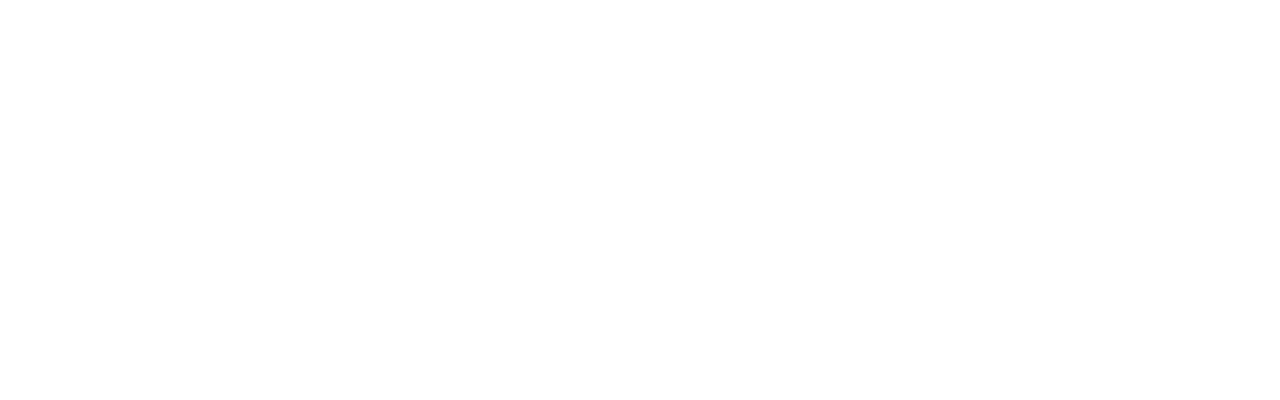
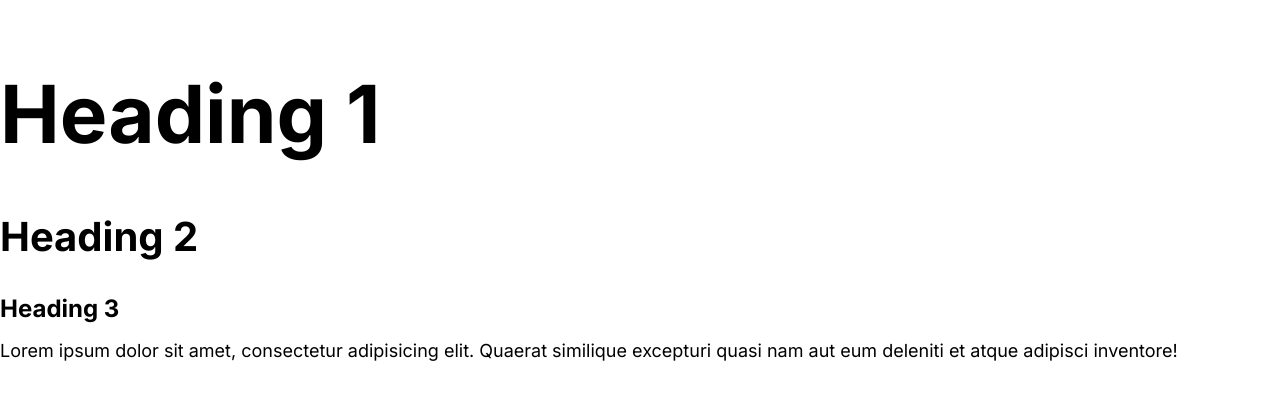
Before and after one commit to Cipherweave/HTML-CSS-Practice, a plain HTML site: page HTML4/HomePage.html in a window 1280 px wide. Drawn offline with Linux system fonts and the light colour scheme.

Commit message:
Define styles for fonts

```diff
--- a/CSS4/Styles.css
+++ b/CSS4/Styles.css
@@ -1,3 +1,4 @@
+/* COLOR PALETTE */
 :root {
   --color-primary: #15b215;
   --color-secondary: #f679f6;
@@ -6,3 +7,57 @@
   --color-gray: #2e343a;
   --color-black: black;
 }
+
+html {
+  /* 16 * 62.5% = 10px */
+  font-size: 62.5%;
+  /* we set a rule for all the rem unit to make stuff easier */
+}
+
+body {
+  font-family: Inter, Arial, Helvetica, sans-serif;
+  line-height: 1.5;
+  /* 1.5 times the current font size */
+}
+
+h1,
+h2,
+h3 {
+  margin-bottom: 1rem;
+  /* to make distance between Heading and paragraph */
+}
+
+h1 {
+  font-size: 7rem;
+}
+
+h2 {
+  font-size: 4rem;
+}
+
+h3 {
+  font-size: 3rem;
+}
+
+p {
+  font-size: 2.4rem;
+  margin-top: 0;
+}
+
+@media screen and (min-width: 1024px) {
+  h1 {
+    font-size: 8rem;
+  }
+
+  h2 {
+    font-size: 4rem;
+  }
+
+  h3 {
+    font-size: 2.4rem;
+  }
+
+  p {
+    font-size: 1.8rem;
+  }
+}
--- a/HTML4/HomePage.html
+++ b/HTML4/HomePage.html
@@ -1,13 +1,26 @@
 <!DOCTYPE html>
 <html lang="en">
-<head>
-    <meta charset="UTF-8">
-    <meta name="viewport" content="width=device-width, initial-scale=1.0">
+  <head>
+    <meta charset="UTF-8" />
+    <meta name="viewport" content="width=device-width, initial-scale=1.0" />
     <title>Document</title>
-    <link rel="stylesheet" href="../CSS4/normalize.css">
-    <link rel="stylesheet" href="../CSS4/Styles.css">
-</head>
-<body>
-
-</body>
+    <link rel="stylesheet" href="../CSS4/normalize.css" />
+    <link rel="stylesheet" href="../CSS4/Styles.css" />
+    <link rel="preconnect" href="https://fonts.googleapis.com" />
+    <link rel="preconnect" href="https://fonts.gstatic.com" crossorigin />
+    <link
+      href="https://fonts.googleapis.com/css2?family=Inter:wght@400;700&display=swap"
+      rel="stylesheet"
+    />
+  </head>
+  <body>
+    <h1>Heading 1</h1>
+    <h2>Heading 2</h2>
+    <h3>Heading 3</h3>
+    <p>
+      Lorem ipsum dolor sit amet, consectetur adipisicing elit. Quaerat
+      similique excepturi quasi nam aut eum deleniti et atque adipisci
+      inventore!
+    </p>
+  </body>
 </html>
```
